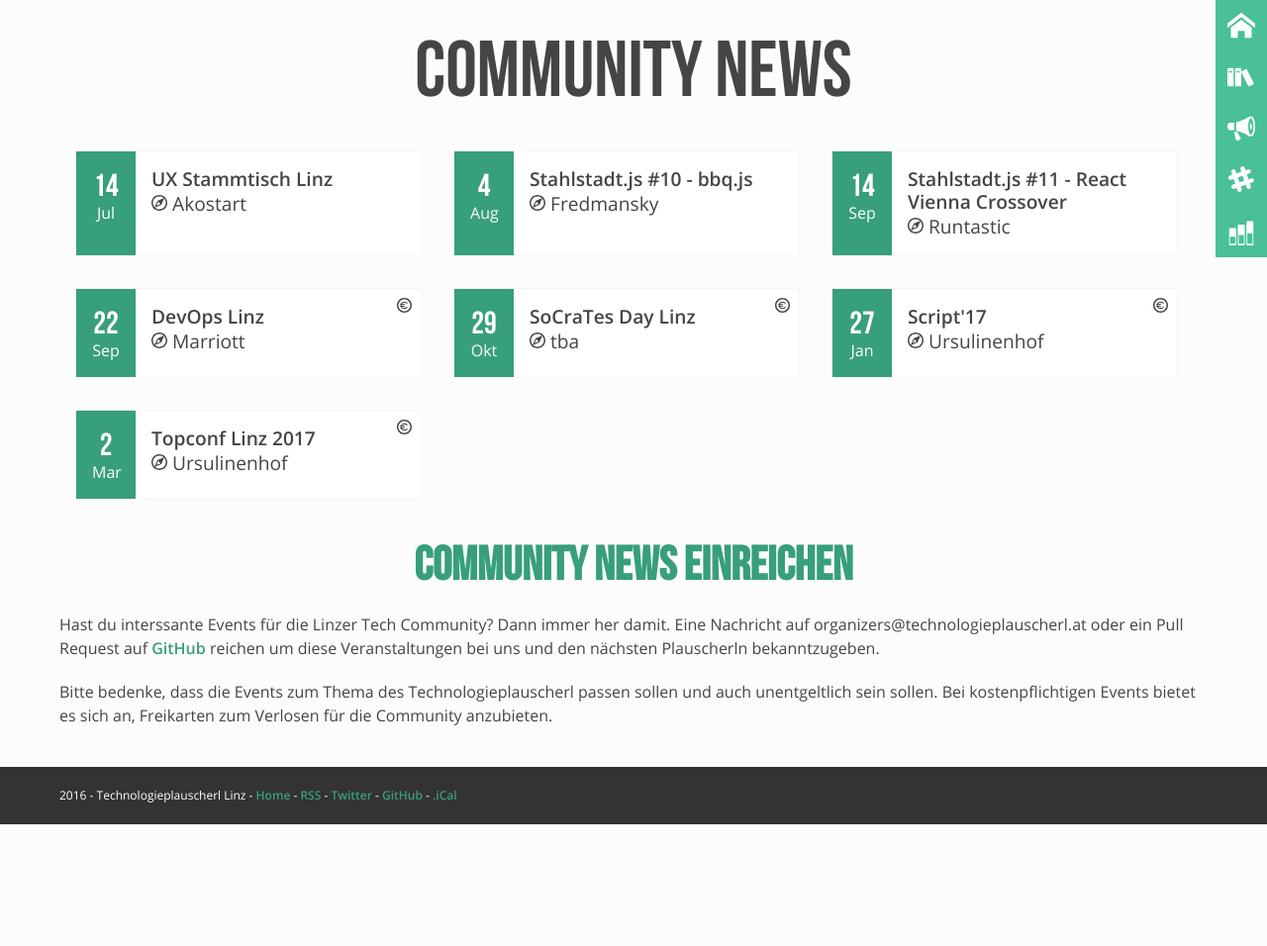
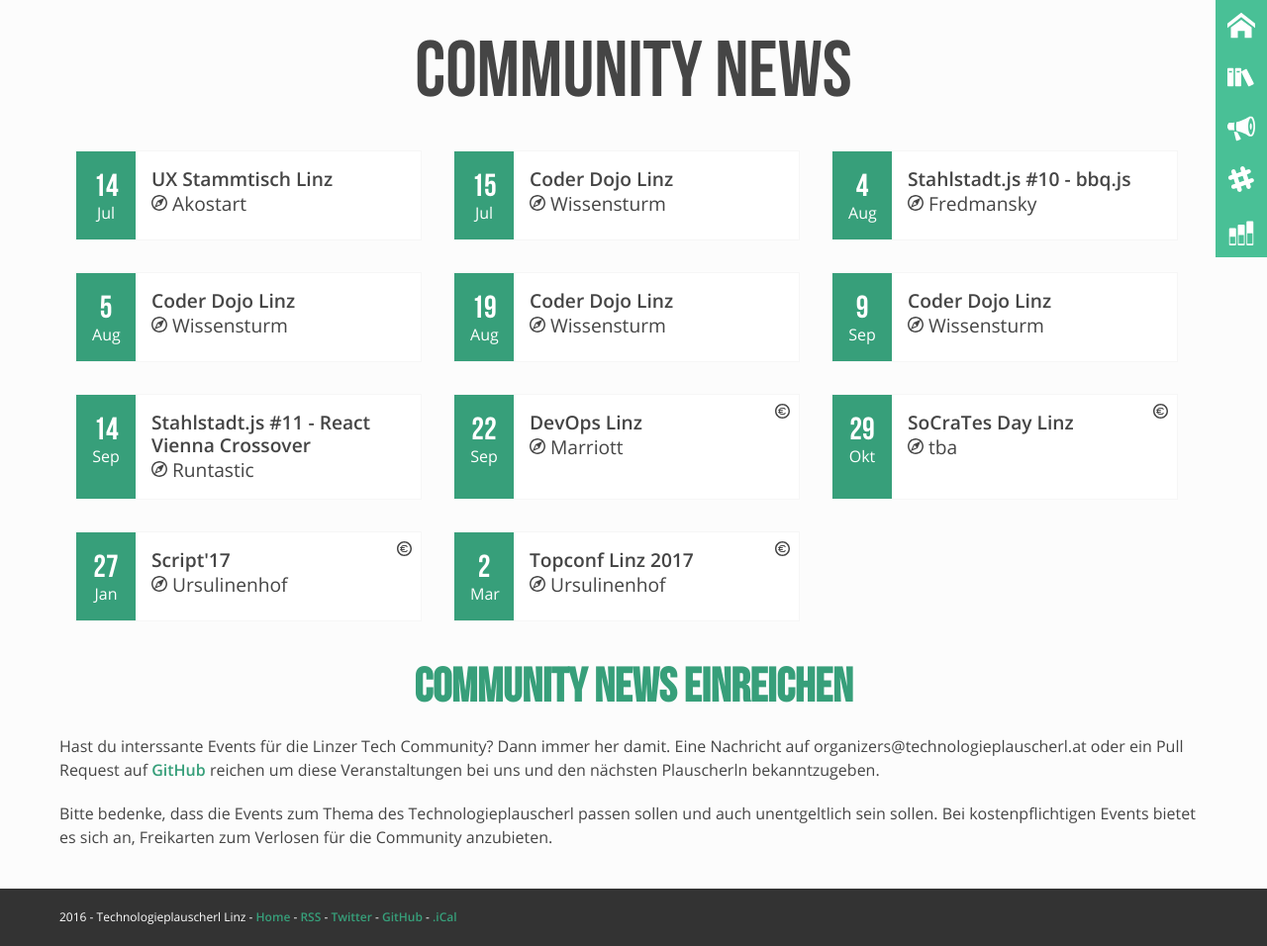
Before and after one commit to mericanAncer127/plauscherl, a Jekyll site: the page built from pages/community-news.html, in a window 1280 px wide. Shown: the whole page at 99% size. Built offline with Jekyll 4.4.1, drawn with Linux system fonts in a browser that asks for light colours; before the commit the page ends 900 px from its top, so only the background shows below that.

Commit message:
Adding the dojo

```diff
--- a/_data/community.yml
+++ b/_data/community.yml
@@ -58,3 +58,27 @@
       location: "tba"
       date: 2016-10-29
       cost: EUR 60
+-
+  id: coder-dojo
+  name: "Coder Dojo Linz"
+  events:
+    -
+      name: "Coder Dojo Linz"
+      location: "Wissensturm"
+      date: 2016-07-15
+      link: https://coderdojo-linz.github.io
+    -
+      name: "Coder Dojo Linz"
+      location: "Wissensturm"
+      date: 2016-08-05
+      link: https://coderdojo-linz.github.io
+    -
+      name: "Coder Dojo Linz"
+      location: "Wissensturm"
+      date: 2016-08-19
+      link: https://coderdojo-linz.github.io
+    -
+      name: "Coder Dojo Linz"
+      location: "Wissensturm"
+      date: 2016-09-09
+      link: https://coderdojo-linz.github.io
```
